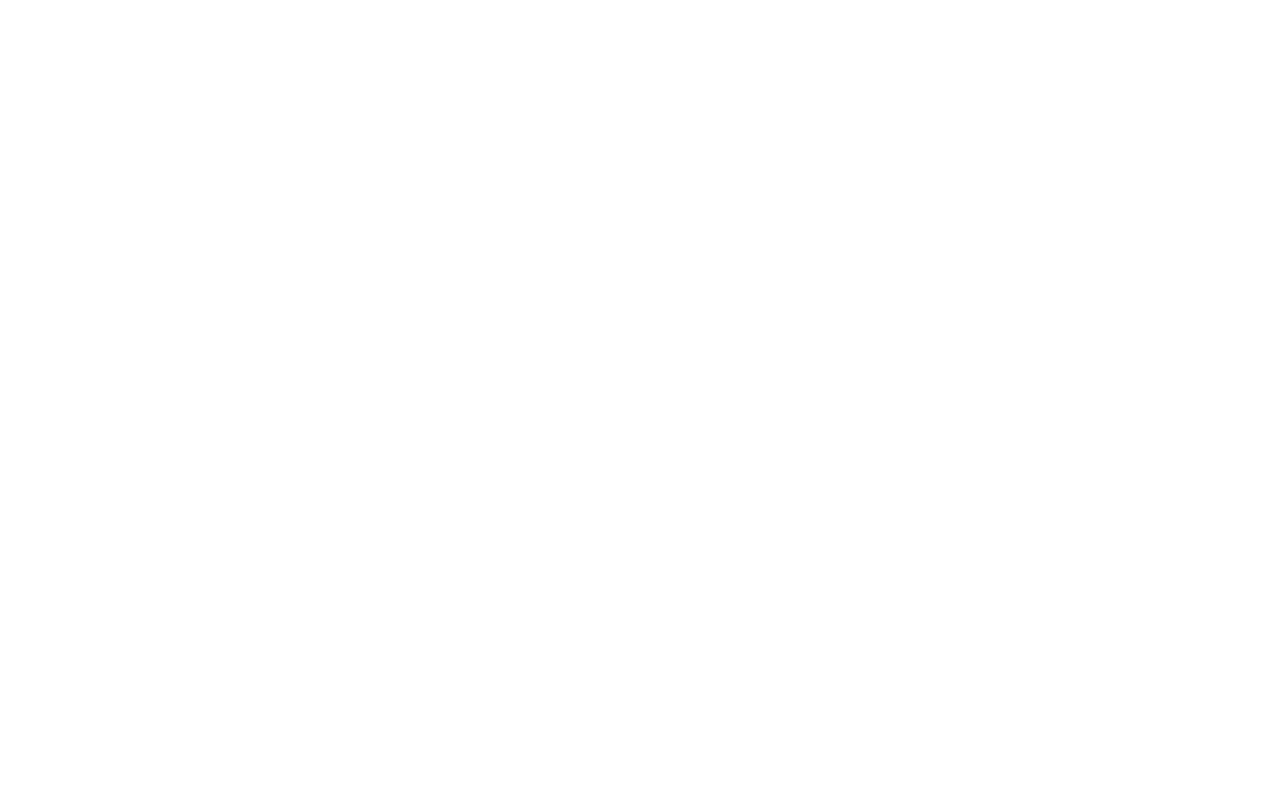
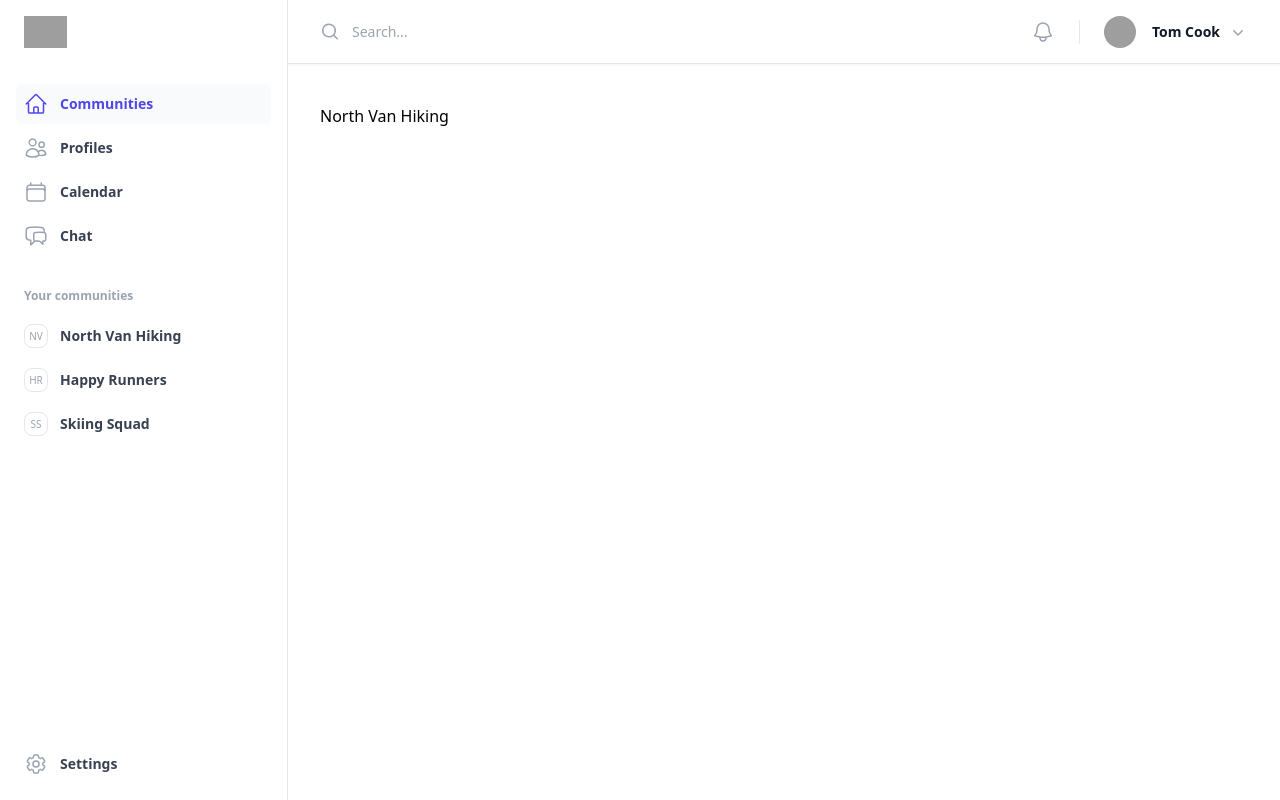
Before and after one commit to dawncast/my-omnipresent-app, a React (Create React App) app in the folder frontend/: page /your-communities/northvanhiking in a window 1280 px wide. Before the commit this address had no page. Built offline with nearby package versions, Linux system fonts and the light colour scheme; grey boxes are pictures that could not be loaded.

Commit message:
added your-communities

```diff
--- a/frontend/src/App.js
+++ b/frontend/src/App.js
@@ -2,6 +2,7 @@
 import { BrowserRouter, Routes, Route } from "react-router-dom";
 import CommunityPage from "./pages/CommunityPage";
 import ProfilesPage from "./pages/ProfilesPage";
+import NorthVanHikingPage from "./pages/NorthVanHikingPage";
 
 
 function App() {
@@ -12,6 +13,7 @@
           <Route path="/" element={<HomePage />}></Route>
           <Route path="/community" element={<CommunityPage />}></Route>
           <Route path="/profiles" element={<ProfilesPage />}></Route>
+          <Route path="/your-communities/northvanhiking" element={<NorthVanHikingPage />}></Route>
         </Routes>
       </BrowserRouter>
     </div>
--- a/frontend/src/components/nav.jsx
+++ b/frontend/src/components/nav.jsx
@@ -5,12 +5,10 @@
   Bars3Icon,
   BellIcon,
   CalendarIcon,
-  ChartPieIcon,
   Cog6ToothIcon,
-  DocumentDuplicateIcon,
-  FolderIcon,
   HomeIcon,
   UsersIcon,
+  ChatBubbleLeftRightIcon,
   XMarkIcon,
 } from '@heroicons/react/24/outline'
 import { ChevronDownIcon, MagnifyingGlassIcon } from '@heroicons/react/20/solid'
@@ -19,12 +17,12 @@
   { name: 'Communities', href: '/community', icon: HomeIcon, current: true },
   { name: 'Profiles', href: '/profiles', icon: UsersIcon, current: false },
   { name: 'Calendar', href: '#', icon: CalendarIcon, current: false },
-  { name: 'Chat', href: '#', icon: FolderIcon, current: false },
+  { name: 'Chat', href: '#', icon: ChatBubbleLeftRightIcon, current: false },
 ]
-const teams = [
-  { id: 1, name: 'Heroicons', href: '#', initial: 'H', current: false },
-  { id: 2, name: 'Tailwind Labs', href: '#', initial: 'T', current: false },
-  { id: 3, name: 'Workcation', href: '#', initial: 'W', current: false },
+const yourCommunities = [
+  { id: 1, name: 'North Van Hiking', href: '/your-communities/northvanhiking', initial: 'NV', current: false },
+  { id: 2, name: 'Happy Runners', href: '#', initial: 'HR', current: false },
+  { id: 3, name: 'Skiing Squad', href: '#', initial: 'SS', current: false },
 ]
 const userNavigation = [
   { name: 'Your profile', href: '#' },
@@ -128,14 +126,14 @@
                             </ul>
                           </li>
                           <li>
-                            <div className="text-xs font-semibold leading-6 text-gray-400">Your teams</div>
+                            <div className="text-xs font-semibold leading-6 text-gray-400">Your communities</div>
                             <ul role="list" className="-mx-2 mt-2 space-y-1">
-                              {teams.map((team) => (
-                                <li key={team.name}>
+                              {yourCommunities.map((community) => (
+                                <li key={community.name}>
                                   <a
-                                    href={team.href}
+                                    href={community.href}
                                     className={classNames(
-                                      team.current
+                                      community.current
                                         ? 'bg-gray-50 text-indigo-600'
                                         : 'text-gray-700 hover:text-indigo-600 hover:bg-gray-50',
                                       'group flex gap-x-3 rounded-md p-2 text-sm leading-6 font-semibold'
@@ -143,15 +141,15 @@
                                   >
                                     <span
                                       className={classNames(
-                                        team.current
+                                        community.current
                                           ? 'text-indigo-600 border-indigo-600'
                                           : 'text-gray-400 border-gray-200 group-hover:border-indigo-600 group-hover:text-indigo-600',
                                         'flex h-6 w-6 shrink-0 items-center justify-center rounded-lg border text-[0.625rem] font-medium bg-white'
                                       )}
                                     >
-                                      {team.initial}
+                                      {community.initial}
                                     </span>
-                                    <span className="truncate">{team.name}</span>
+                                    <span className="truncate">{community.name}</span>
                                   </a>
                                 </li>
                               ))}
@@ -218,14 +216,14 @@
                     </ul>
                   </li>
                   <li>
-                    <div className="text-xs font-semibold leading-6 text-gray-400">Your teams</div>
+                    <div className="text-xs font-semibold leading-6 text-gray-400">Your communities</div>
                     <ul role="list" className="-mx-2 mt-2 space-y-1">
-                      {teams.map((team) => (
-                        <li key={team.name}>
+                      {yourCommunities.map((community) => (
+                        <li key={community.name}>
                           <a
-                            href={team.href}
+                            href={community.href}
                             className={classNames(
-                              team.current
+                              community.current
                                 ? 'bg-gray-50 text-indigo-600'
                                 : 'text-gray-700 hover:text-indigo-600 hover:bg-gray-50',
                               'group flex gap-x-3 rounded-md p-2 text-sm leading-6 font-semibold'
@@ -233,15 +231,15 @@
                           >
                             <span
                               className={classNames(
-                                team.current
+                                community.current
                                   ? 'text-indigo-600 border-indigo-600'
                                   : 'text-gray-400 border-gray-200 group-hover:border-indigo-600 group-hover:text-indigo-600',
                                 'flex h-6 w-6 shrink-0 items-center justify-center rounded-lg border text-[0.625rem] font-medium bg-white'
                               )}
                             >
-                              {team.initial}
+                              {community.initial}
                             </span>
-                            <span className="truncate">{team.name}</span>
+                            <span className="truncate">{community.name}</span>
                           </a>
                         </li>
                       ))}
--- /dev/null
+++ b/frontend/src/components/northvanhiking.jsx
@@ -0,0 +1,7 @@
+export default function NorthVanHiking() {
+    return (
+        <div className='text-black-700'>
+            North Van Hiking
+        </div>
+    );
+}
--- /dev/null
+++ b/frontend/src/pages/NorthVanHikingPage.jsx
@@ -0,0 +1,8 @@
+import NorthVanHiking from "../components/northvanhiking";
+import Nav from "../components/nav";
+
+export default function NorthVanHikingPage() {
+    return(<div>
+        <Nav feed={<NorthVanHiking/>}/>
+    </div>);
+}
```
